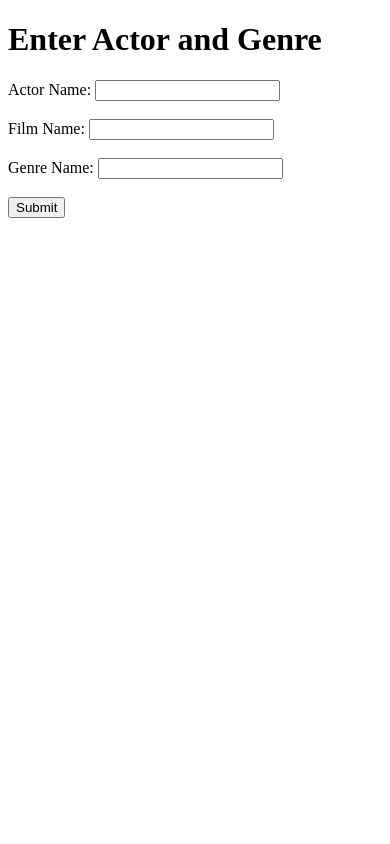
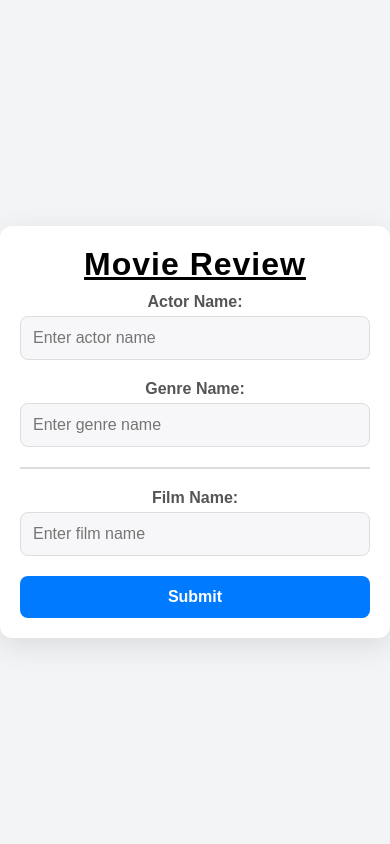
Before and after one commit to lucab-lgk/Lesson01, a Django app: page / in a window 390 px wide. Run offline with Django 5.2, Linux system fonts and the light colour scheme.

Commit message:
04.02.2025 10:17 Start of lesson Trying to select movie and get infos

```diff
--- a/mysite/your_app/Templates/form.html
+++ b/mysite/your_app/Templates/form.html
@@ -4,19 +4,149 @@
     <meta charset="UTF-8">
     <meta name="viewport" content="width=device-width, initial-scale=1.0">
     <title>Movie Review - Input Form</title>
+    <style>
+        /* Global Styles */
+        body {
+            font-family: 'Arial', sans-serif;
+            margin: 0;
+            padding: 0;
+            background-color: #f3f4f6;
+            color: #333;
+            display: flex;
+            justify-content: center;
+            align-items: center;
+            height: 100vh;
+            text-align: center;
+        }
+
+        /* Container Styles */
+        .form-container {
+            background: #fff;
+            border-radius: 12px;
+            box-shadow: 0 8px 30px rgba(0, 0, 0, 0.1);
+            padding: 40px;
+            max-width: 450px;
+            width: 90%;
+            margin-top: 20px;
+        }
+
+        /* Title for Movie Review */
+        .main-title {
+            font-size: 2.5em;
+            color: #000000;
+            font-weight: bold;
+            margin-bottom: 10px;
+            letter-spacing: 1px;
+        }
+
+        /* Title for the form */
+        .form-container h1 {
+            font-size: 1.8em;
+            color: #444;
+            font-weight: normal;
+            margin-bottom: 30px;
+            text-transform: capitalize;
+        }
+
+        /* Form Styles */
+        form {
+            display: flex;
+            flex-direction: column;
+        }
+
+        label {
+            margin-bottom: 5px;
+            font-weight: bold;
+            color: #555;
+        }
+
+        input[type="text"] {
+            padding: 12px;
+            border: 1px solid #ddd;
+            border-radius: 8px;
+            margin-bottom: 20px;
+            font-size: 1em;
+            background: #f7f7f9;
+            transition: all 0.3s ease;
+        }
+
+        input[type="text"]:focus {
+            border-color: #007bff;
+            box-shadow: 0 0 8px rgba(0, 123, 255, 0.2);
+            background: #fff;
+            outline: none;
+        }
+
+        /* Submit Button */
+        button {
+            padding: 12px 20px;
+            background: #007bff;
+            color: #fff;
+            border: none;
+            border-radius: 8px;
+            font-size: 1.1em;
+            font-weight: bold;
+            cursor: pointer;
+            transition: all 0.3s ease;
+        }
+
+        button:hover {
+            background: #0056b3;
+            box-shadow: 0 4px 10px rgba(0, 0, 0, 0.2);
+        }
+
+        button:active {
+            transform: scale(0.98);
+        }
+
+        /* Add a line above the Film Name */
+        .line-above-film {
+            border-top: 2px solid #ddd;
+            margin-bottom: 20px;
+        }
+
+        /* Responsiveness */
+        @media (max-width: 500px) {
+            .form-container {
+                padding: 20px;
+            }
+
+            .main-title {
+                font-size: 2em;
+            }
+
+            .form-container h1 {
+                font-size: 1.4em;
+            }
+
+            button {
+                font-size: 1em;
+            }
+        }
+    </style>
 </head>
 <body>
-    <h1>Enter Actor and Genre</h1>
+    <div class="form-container">
+        <!-- Main Title -->
+        <div class="main-title"><b><u>Movie Review</u></b></div>
+
+        <!-- Form Title -->
+
+
         <form method="POST">
             {% csrf_token %}
             <label for="actorNameInput">Actor Name:</label>
-        <input type="text" id="actorNameInput" name="actorNameInput" required /><br><br>
+            <input type="text" id="actorNameInput" name="actorNameInput" placeholder="Enter actor name" />
+
+            <label for="genreNameInput">Genre Name:</label>
+            <input type="text" id="genreNameInput" name="genreNameInput" placeholder="Enter genre name" />
+
+            <div class="line-above-film"></div> <!-- Line above the Film Name -->
             <label for="filmNameInput">Film Name:</label>
-        <input type="text" id="filmNameInput" name="filmNameInput" required /><br><br>
-        <label for="genreNameInput">Genre Name:</label>
-        <input type="text" id="genreNameInput" name="genreNameInput" required /><br><br>
+            <input type="text" id="filmNameInput" name="filmNameInput" placeholder="Enter film name" />
 
             <button type="submit">Submit</button>
         </form>
+    </div>
 </body>
 </html>
--- a/mysite/your_app/chatgpt1.py
+++ b/mysite/your_app/chatgpt1.py
@@ -1,8 +1,13 @@
 from django.shortcuts import render
-from django.http import HttpResponse
+from django.http import JsonResponse
 from . import MovieAndActor  # Ton module pour le traitement des données
 from . import SummaryOfFilm  # Ton module pour le résumé des films
 from . import ListOfFilms
+
+def get_movie_summary(request):
+    film_title = request.GET.get('title', '')
+    summary = SummaryOfFilm.nameChange(film_title)  # Utiliser la fonction pour obtenir le résumé
+    return JsonResponse({'title': film_title, 'summary': summary})
 
 def html(request):
     if request.method == "POST":  # Traiter les données si formulaire soumis
@@ -11,20 +16,35 @@ def html(request):
         genre_name = request.POST.get('genreNameInput','')
         genre_result = request.POST.get('genreNameInput','')
 
+
+
         # Traitement avec tes modules personnalisés
         actor_result = ListOfFilms.get_movies_by_actor(actor_name, genre_name)
 
 
         summary_result = SummaryOfFilm.nameChange(film_name)
 
+
+
+        selected_film = request.POST.get('selectedFilm', '')  # Récupère le film sélectionné
+        if selected_film:
+            filmSel_name = selected_film
+            summarySel_result = SummaryOfFilm.nameChange(filmSel_name)
+        else:
+            filmSel_name = ""
+            summarySel_result = ""
+
         # Renvoyer les résultats dans une nouvelle page
-        return render(request, "results.html", {
+        return render(request, "results2.html", {
             "actor_name": actor_name,
             "actor_result": actor_result,
             "summary_result": summary_result,
             "film_name": film_name,
             "genre_name": genre_name,
             "genre_result": genre_result,
+            "summarySel_result": summarySel_result,
+            "filmSel_name": filmSel_name,
+
         })
 
     # Si GET, afficher le formulaire initial
```
Also changed, not shown: mysite/your_app/ListOfFilms.py (+83 -3 lines), mysite/your_app/SummaryOfFilm.py (+24 -12 lines), mysite/your_app/Templates/results1.html (added, +182 -0 lines), mysite/your_app/Templates/results2.html (added, +182 -0 lines). Lines whose indentation alone changed are shown as unchanged.
